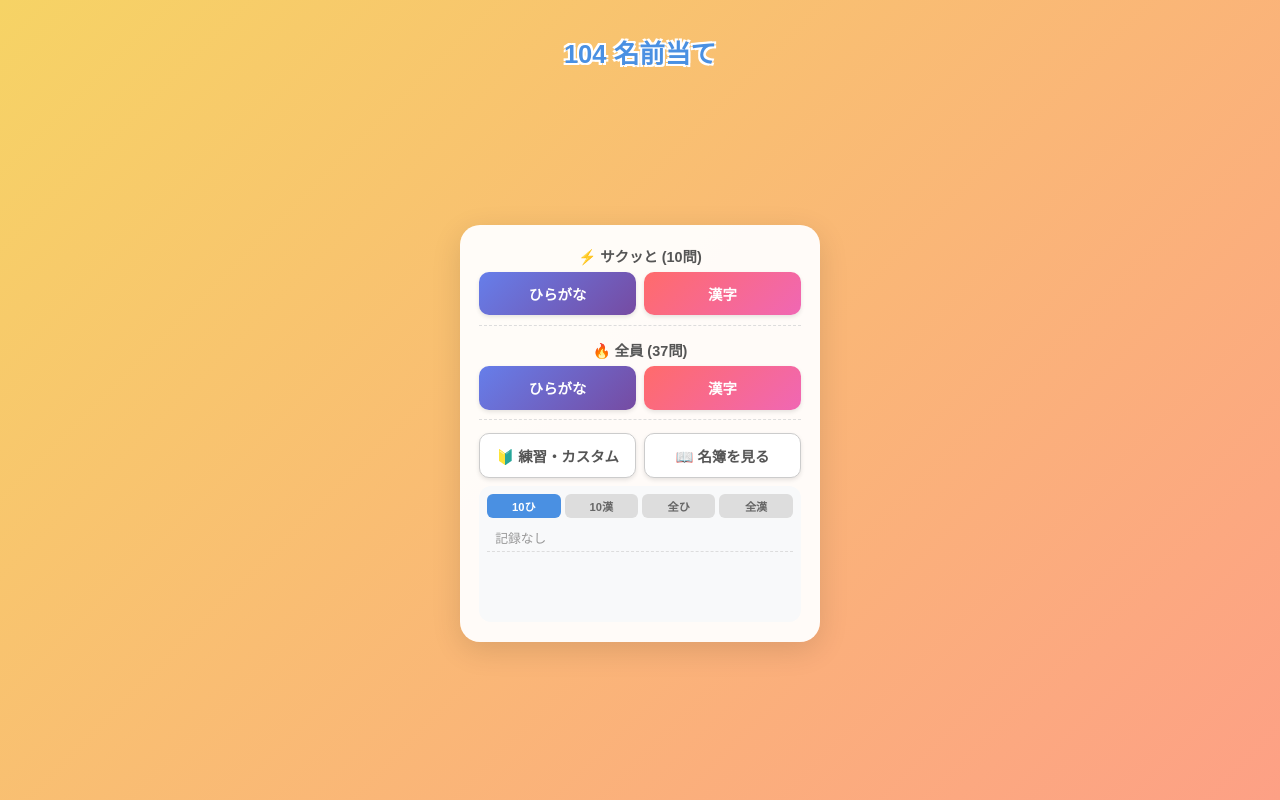
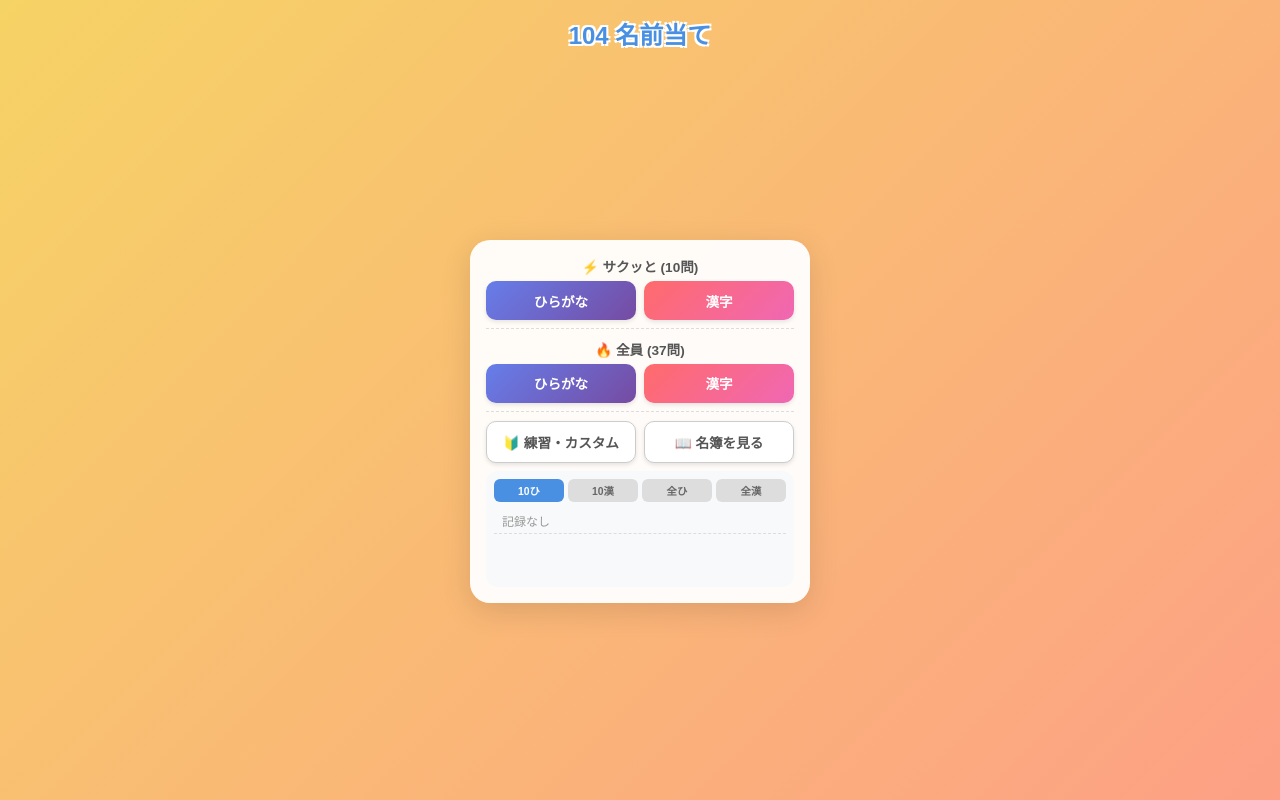
Before and after one commit to hansamubanana-wq/class-104-game, a React (Vite) app: page / in a window 1280 px wide. Built offline with nearby package versions, Linux system fonts and the light colour scheme.

Commit message:
App.cssのスタイルを調整し、コンテナの高さをdvhに変更。タイトルの余白を減らし、カードのパディングを調整。ランキングリストのフォントサイズを小さくし、その他の要素の余白を最適化。

```diff
--- a/src/App.css
+++ b/src/App.css
@@ -6,83 +6,150 @@
   --bg-gradient: linear-gradient(135deg, #f6d365 0%, #fda085 100%);
   --card-bg: rgba(255, 255, 255, 0.95);
   --text-color: #333;
-  --teacher-color: #e91e63; /* 先生用の特別な色 */
+  --teacher-color: #e91e63;
   --shadow-md: 0 8px 30px rgba(0,0,0,0.12);
 }
 
 /* 画面全体設定 */
 html, body {
-  margin: 0; padding: 0; width: 100%; height: 100%; overflow: hidden; position: fixed; font-family: "Hiragino Kaku Gothic ProN", "Noto Sans JP", sans-serif; background: var(--bg-gradient); background-size: cover; color: var(--text-color); touch-action: none; -webkit-user-select: none; user-select: none; -webkit-font-smoothing: antialiased;
+  margin: 0;
+  padding: 0;
+  width: 100%;
+  height: 100%;
+  overflow: hidden;
+  position: fixed;
+  font-family: "Hiragino Kaku Gothic ProN", "Noto Sans JP", sans-serif;
+  background: var(--bg-gradient);
+  background-size: cover;
+  color: var(--text-color);
+  touch-action: none;
+  -webkit-user-select: none;
+  user-select: none;
+  -webkit-font-smoothing: antialiased;
 }
+
 #root { width: 100%; height: 100%; }
-.container { display: flex; flex-direction: column; align-items: center; justify-content: center; width: 100%; height: 100%; padding: 1rem; box-sizing: border-box; }
 
-/* タイトル設定（青色に戻す） */
+/* コンテナ：dvhを使ってスマホの高さに完璧に合わせる */
+.container {
+  display: flex;
+  flex-direction: column;
+  align-items: center;
+  justify-content: center;
+  width: 100%;
+  height: 100dvh; /* ここ重要 */
+  padding: 1rem;
+  box-sizing: border-box;
+}
+
+/* タイトル */
 h1 {
-  font-size: clamp(1.2rem, 5vw, 1.6rem);
+  font-size: clamp(1.2rem, 5vw, 1.5rem);
   font-weight: 900;
-  color: var(--primary-color); /* 青色 */
-  margin-bottom: 0.8rem;
+  color: var(--primary-color);
+  margin-bottom: 0.5rem; /* 余白を減らす */
+  margin-top: 0;
   text-align: center;
   pointer-events: none;
-  /* 白いフチをつけて見やすく */
   text-shadow: 2px 2px 0px #fff, -2px -2px 0px #fff, -2px 2px 0px #fff, 2px -2px 0px #fff;
+  flex-shrink: 0; /* 縮まないようにする */
 }
 
-h2 { margin: 0 0 1rem 0; color: var(--primary-color); font-size: 1.2rem; }
+h2 { margin: 0 0 0.8rem 0; color: var(--primary-color); font-size: 1.1rem; }
 
-/* カード共通 */
+/* カード共通：高さ制限を撤廃 */
 .start-screen, .game-screen, .result-screen, .roster-screen, .practice-screen {
-  background: var(--card-bg); padding: 1.2rem; border-radius: 20px; box-shadow: var(--shadow-md); width: 100%; max-width: 360px; max-height: 80vh; /* 少し高さを制限してタイトルと被らないように */ box-sizing: border-box; text-align: center; display: flex; flex-direction: column; position: relative; pointer-events: auto; margin: auto; /* 中央寄せ安定化 */
+  background: var(--card-bg);
+  padding: 1rem; /* パディングを少し減らす */
+  border-radius: 20px;
+  box-shadow: var(--shadow-md);
+  width: 100%;
+  max-width: 340px;
+  /* max-height: 80vh;  ←これが原因だったので削除！ */
+  box-sizing: border-box;
+  text-align: center;
+  display: flex;
+  flex-direction: column;
+  position: relative;
+  pointer-events: auto;
+  margin: auto;
 }
+
 .fade-in { animation: fadeIn 0.3s ease-out; }
 @keyframes fadeIn { from { opacity: 0; transform: scale(0.98); } to { opacity: 1; transform: scale(1); } }
 
+/* --- ゲーム画面のパーツ --- */
+.progress-bar-container { position: absolute; top: 0; left: 0; width: 100%; height: 6px; background: rgba(0,0,0,0.05); border-radius: 20px 20px 0 0; overflow: hidden; }
+.progress-bar-fill { height: 100%; background: #06C755; transition: width 0.3s; }
+
+.header-info {
+  display: flex;
+  justify-content: space-between;
+  margin: 0.5rem 0 0.5rem 0; /* 余白調整 */
+  font-size: 0.8rem;
+  font-weight: bold;
+  color: #666;
+}
+.timer-badge { color: #e00; background: rgba(255,0,0,0.1); padding: 2px 6px; border-radius: 4px; font-family: monospace; }
+
+/* 問題表示：サイズを少し調整してはみ出し防止 */
+.student-number {
+  font-size: clamp(3.5rem, 12vw, 4.5rem);
+  margin: 0.2rem 0 1rem 0; /* 上下の余白を詰める */
+  color: var(--primary-color);
+  font-weight: 900;
+  line-height: 1;
+  letter-spacing: -2px;
+}
+.teacher-mode-text { color: var(--teacher-color); font-size: clamp(2.5rem, 9vw, 3.5rem); letter-spacing: -1px; }
+
+.input-area { width: 100%; margin-bottom: 0.5rem; }
+.input-area input {
+  width: 100%;
+  padding: 0.7rem;
+  font-size: 1.1rem;
+  border: 2px solid transparent;
+  border-radius: 12px;
+  text-align: center;
+  background: #f0f2f5;
+  font-weight: bold;
+  transform: scale(1);
+}
+.input-area input:focus { outline: none; background: white; border-color: var(--primary-color); }
+
+/* ヒントや注釈 */
+.hint { font-size: 0.7rem; color: #999; margin-top: 0.2rem; }
+
 /* --- 名簿（座席表） --- */
-.roster-screen { max-width: 95%; width: 100%; overflow: hidden; }
+.roster-screen { max-width: 95%; width: 100%; overflow: hidden; max-height: 85vh; /* 名簿だけはスクロールさせるので高さ制限あり */ }
 .classroom-layout { flex: 1; display: flex; flex-direction: column; overflow: hidden; }
 
-.blackboard-area {
-  display: flex; align-items: center; justify-content: center; gap: 1rem; margin-bottom: 1rem;
-}
-
-.blackboard {
-  background: #004d40; color: white; font-weight: bold; padding: 8px 16px; border-radius: 4px; border: 4px solid #8d6e63; letter-spacing: 4px; box-shadow: 0 2px 5px rgba(0,0,0,0.2); flex: 1; font-size: 0.9rem;
-}
+.blackboard-area { display: flex; align-items: center; justify-content: center; gap: 1rem; margin-bottom: 0.5rem; }
+.blackboard { background: #004d40; color: white; font-weight: bold; padding: 6px 12px; border-radius: 4px; border: 4px solid #8d6e63; letter-spacing: 4px; box-shadow: 0 2px 5px rgba(0,0,0,0.2); flex: 1; font-size: 0.8rem; }
 
 .teacher-desk {
-  background: #fff0f5;
-  border: 2px solid var(--teacher-color);
-  border-radius: 8px; padding: 4px 8px; display: flex; flex-direction: column; align-items: center; justify-content: center; min-width: 80px; height: 60px; box-shadow: 0 2px 5px rgba(0,0,0,0.15);
+  background: #fff0f5; border: 2px solid var(--teacher-color); border-radius: 8px; padding: 4px; display: flex; flex-direction: column; align-items: center; justify-content: center; min-width: 70px; height: 50px; box-shadow: 0 2px 5px rgba(0,0,0,0.15);
 }
-.teacher-label {
-  font-size: 0.6rem; color: white; background: var(--teacher-color); padding: 1px 6px; border-radius: 10px; font-weight: bold; margin-bottom: 2px;
-}
-.teacher-name { font-size: 0.75rem; font-weight: bold; color: #333; line-height: 1.2;}
-.teacher-reading { font-size: 0.5rem; color: #777; white-space: nowrap; transform: scale(0.9);}
+.teacher-label { font-size: 0.5rem; color: white; background: var(--teacher-color); padding: 1px 5px; border-radius: 10px; font-weight: bold; margin-bottom: 1px; }
+.teacher-name { font-size: 0.65rem; font-weight: bold; color: #333; line-height: 1.1;}
+.teacher-reading { font-size: 0.45rem; color: #777; white-space: nowrap; transform: scale(0.9);}
 
 .desks-grid {
-  display: grid; grid-template-rows: repeat(6, 1fr); grid-auto-flow: column; gap: 6px; padding: 4px; overflow: auto; -webkit-overflow-scrolling: touch; direction: ltr; flex: 1;
+  display: grid; grid-template-rows: repeat(6, 1fr); grid-auto-flow: column; gap: 4px; padding: 4px; overflow: auto; -webkit-overflow-scrolling: touch; direction: ltr; flex: 1;
 }
 .desk-item {
-  background: #fff8e1; border: 1px solid #d7ccc8; border-radius: 6px; padding: 4px; display: flex; flex-direction: column; align-items: center; justify-content: center; min-width: 70px; height: 60px; box-shadow: 0 1px 3px rgba(0,0,0,0.1);
+  background: #fff8e1; border: 1px solid #d7ccc8; border-radius: 6px; padding: 2px; display: flex; flex-direction: column; align-items: center; justify-content: center; min-width: 65px; height: 50px; box-shadow: 0 1px 3px rgba(0,0,0,0.1);
 }
-.desk-id {
-  font-size: 0.65rem; color: var(--primary-color); font-weight: bold; background: rgba(255,255,255,0.8); border-radius: 50%; width: 16px; height: 16px; line-height: 16px; margin-bottom: 2px;
-}
-.desk-name {
-  font-size: 0.65rem; font-weight: bold; color: #333; white-space: nowrap; overflow: hidden; text-overflow: ellipsis; max-width: 100%; line-height: 1.2;
-}
-.desk-reading {
-  font-size: 0.5rem; color: #777; white-space: nowrap; max-width: 100%; overflow: hidden; text-overflow: ellipsis; transform: scale(0.9);
-}
+.desk-id { font-size: 0.6rem; color: var(--primary-color); font-weight: bold; background: rgba(255,255,255,0.8); border-radius: 50%; width: 14px; height: 14px; line-height: 14px; margin-bottom: 1px; }
+.desk-name { font-size: 0.6rem; font-weight: bold; color: #333; white-space: nowrap; overflow: hidden; text-overflow: ellipsis; max-width: 100%; line-height: 1.1; }
+.desk-reading { font-size: 0.45rem; color: #777; white-space: nowrap; max-width: 100%; overflow: hidden; text-overflow: ellipsis; transform: scale(0.85); }
 
 /* --- その他 --- */
-.section-group { margin-bottom: 0.8rem; border-bottom: 1px dashed #ddd; padding-bottom: 0.6rem; }
-.section-group h3 { margin: 0 0 0.4rem 0; font-size: 0.9rem; color: #555; }
+.section-group { margin-bottom: 0.6rem; border-bottom: 1px dashed #ddd; padding-bottom: 0.5rem; }
+.section-group h3 { margin: 0 0 0.3rem 0; font-size: 0.85rem; color: #555; }
 .button-row { display: flex; gap: 0.5rem; justify-content: center; }
 .sub-menu-row { display: flex; gap: 0.5rem; justify-content: center; margin-top: 0.5rem; }
-button { border: none; padding: 0.7rem 0; font-size: 0.9rem; font-weight: bold; border-radius: 10px; cursor: pointer; transition: all 0.2s; width: 100%; box-shadow: 0 2px 4px rgba(0,0,0,0.1); touch-action: manipulation; }
+button { border: none; padding: 0.6rem 0; font-size: 0.85rem; font-weight: bold; border-radius: 10px; cursor: pointer; transition: all 0.2s; width: 100%; box-shadow: 0 2px 4px rgba(0,0,0,0.1); touch-action: manipulation; }
 button:active { transform: scale(0.96); }
 .btn-primary { background: var(--primary-grad); color: white; }
 .btn-secondary { background: var(--secondary-grad); color: white; }
@@ -90,46 +157,38 @@ button:active { transform: scale(0.96); }
 .btn-text { background: none; color: #888; box-shadow: none; text-decoration: underline; margin-top: auto; }
 
 /* ランキング */
-.ranking-area { margin-top: 0.5rem; background: #f8f9fa; border-radius: 12px; padding: 0.5rem; flex: 1; display: flex; flex-direction: column; min-height: 120px; }
+.ranking-area { margin-top: 0.5rem; background: #f8f9fa; border-radius: 12px; padding: 0.5rem; flex: 1; display: flex; flex-direction: column; min-height: 100px; }
 .ranking-tabs { display: flex; gap: 4px; margin-bottom: 6px; }
-.ranking-tabs button { padding: 4px; font-size: 0.7rem; background: #ddd; color: #666; box-shadow: none; border-radius: 6px; }
+.ranking-tabs button { padding: 4px; font-size: 0.65rem; background: #ddd; color: #666; box-shadow: none; border-radius: 6px; }
 .ranking-tabs button.active { background: var(--primary-color); color: white; }
 .ranking-list { list-style: none; padding: 0; margin: 0; overflow-y: auto; flex: 1; -webkit-overflow-scrolling: touch; }
-.ranking-list li { display: flex; justify-content: space-between; padding: 4px 8px; border-bottom: 1px dashed #ddd; font-size: 0.8rem; }
+.ranking-list li { display: flex; justify-content: space-between; padding: 4px 8px; border-bottom: 1px dashed #ddd; font-size: 0.75rem; }
 .ranking-list li.rank-1 { color: #f5a623; font-weight: bold; }
-.rank-num { width: 20px; text-align: left; }
+.rank-num { width: 16px; text-align: left; }
 .rank-time { font-family: monospace; font-weight: bold; }
-.rank-date { font-size: 0.7rem; color: #999; }
-.no-data { font-size: 0.8rem; color: #999; padding: 10px; }
+.rank-date { font-size: 0.65rem; color: #999; }
+.no-data { font-size: 0.75rem; color: #999; padding: 10px; }
 
 /* 練習設定 */
-.practice-option { margin-bottom: 1rem; text-align: left; }
-.practice-option label { font-size: 0.9rem; font-weight: bold; color: #555; display: block; margin-bottom: 0.3rem;}
+.practice-option { margin-bottom: 0.8rem; text-align: left; }
+.practice-option label { font-size: 0.85rem; font-weight: bold; color: #555; display: block; margin-bottom: 0.2rem;}
 .toggle-row { display: flex; gap: 0.5rem; }
 .toggle-row button { background: #eee; color: #888; box-shadow: none; }
 .toggle-row button.active { background: var(--primary-color); color: white; }
 .range-inputs { display: flex; align-items: center; justify-content: center; gap: 10px; }
-.range-inputs input { width: 60px; padding: 8px; font-size: 1.2rem; text-align: center; border: 1px solid #ccc; border-radius: 8px; }
-.select-list { height: 150px; overflow-y: auto; border: 1px solid #eee; padding: 8px; text-align: left; border-radius: 8px; }
-.checkbox-item { display: block; padding: 4px 0; cursor: pointer; }
-.checkbox-item input { margin-right: 8px; transform: scale(1.2); }
+.range-inputs input { width: 50px; padding: 6px; font-size: 1.1rem; text-align: center; border: 1px solid #ccc; border-radius: 8px; }
+.select-list { height: 120px; overflow-y: auto; border: 1px solid #eee; padding: 6px; text-align: left; border-radius: 8px; }
+.checkbox-item { display: block; padding: 3px 0; cursor: pointer; font-size: 0.85rem;}
+.checkbox-item input { margin-right: 8px; transform: scale(1.1); }
 
-/* ゲーム画面 */
-.progress-bar-container { position: absolute; top: 0; left: 0; width: 100%; height: 6px; background: rgba(0,0,0,0.05); border-radius: 20px 20px 0 0; overflow: hidden; }
-.progress-bar-fill { height: 100%; background: #06C755; transition: width 0.3s; }
-.header-info { display: flex; justify-content: space-between; margin: 1rem 0; font-size: 0.9rem; font-weight: bold; color: #666; }
-.timer-badge { color: #e00; background: rgba(255,0,0,0.1); padding: 2px 6px; border-radius: 4px; font-family: monospace; }
-.student-number { font-size: clamp(4rem, 12vw, 5rem); margin: 0.5rem 0 1.5rem 0; color: var(--primary-color); font-weight: 900; line-height: 1; }
-.teacher-mode-text { color: var(--teacher-color); font-size: clamp(3rem, 10vw, 4rem); letter-spacing: -1px; }
+/* 結果 */
+.time-display { font-size: 2.5rem; font-weight: 900; color: var(--primary-color); margin: 0.5rem 0; }
+.share-buttons { display: flex; gap: 0.5rem; justify-content: center; margin: 0.8rem 0;}
+.btn-line { background: #06C755; color: white; width: auto; padding: 0.6rem 1.2rem; }
+.btn-x { background: #000; color: white; width: auto; padding: 0.6rem 1.2rem; }
+.retry-buttons { margin-top: auto; }
 
-.input-area input { width: 100%; padding: 0.8rem; font-size: 1.2rem; border: 2px solid transparent; border-radius: 12px; text-align: center; background: #f0f2f5; font-weight: bold; transform: scale(1); }
-.input-area input:focus { outline: none; background: white; border-color: var(--primary-color); }
+/* 揺れアニメーション */
 .shake { animation: shake 0.4s both; }
 .input-error { border-color: #ff6b6b !important; background: #fff0f0 !important; color: #e00; }
 @keyframes shake { 10%, 90% { transform: translate3d(-2px, 0, 0); } 30%, 70% { transform: translate3d(-4px, 0, 0); } 50% { transform: translate3d(4px, 0, 0); } }
-
-/* 結果 */
-.time-display { font-size: 2.5rem; font-weight: 900; color: var(--primary-color); margin: 0.5rem 0; }
-.share-buttons { display: flex; gap: 0.5rem; justify-content: center; margin: 1rem 0;}
-.btn-line { background: #06C755; color: white; width: auto; padding: 0.7rem 1.5rem; }
-.btn-x { background: #000; color: white; width: auto; padding: 0.7rem 1.5rem; }
```
